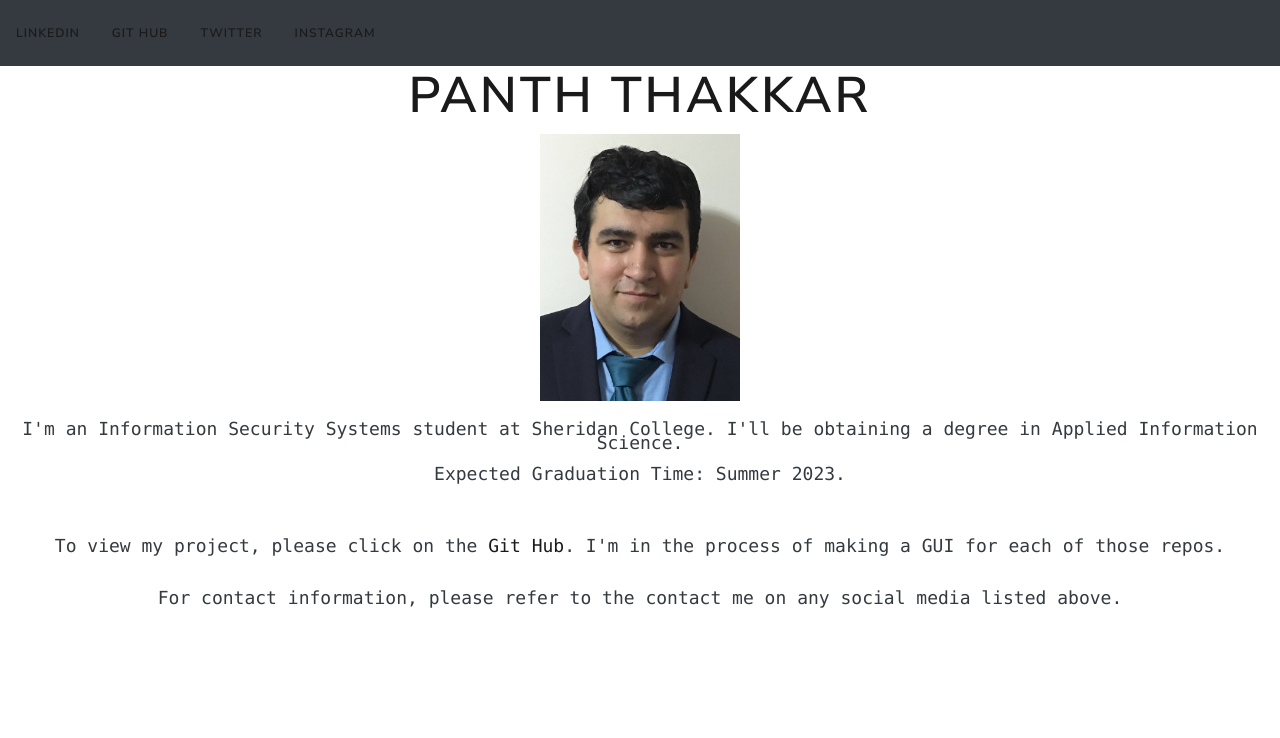
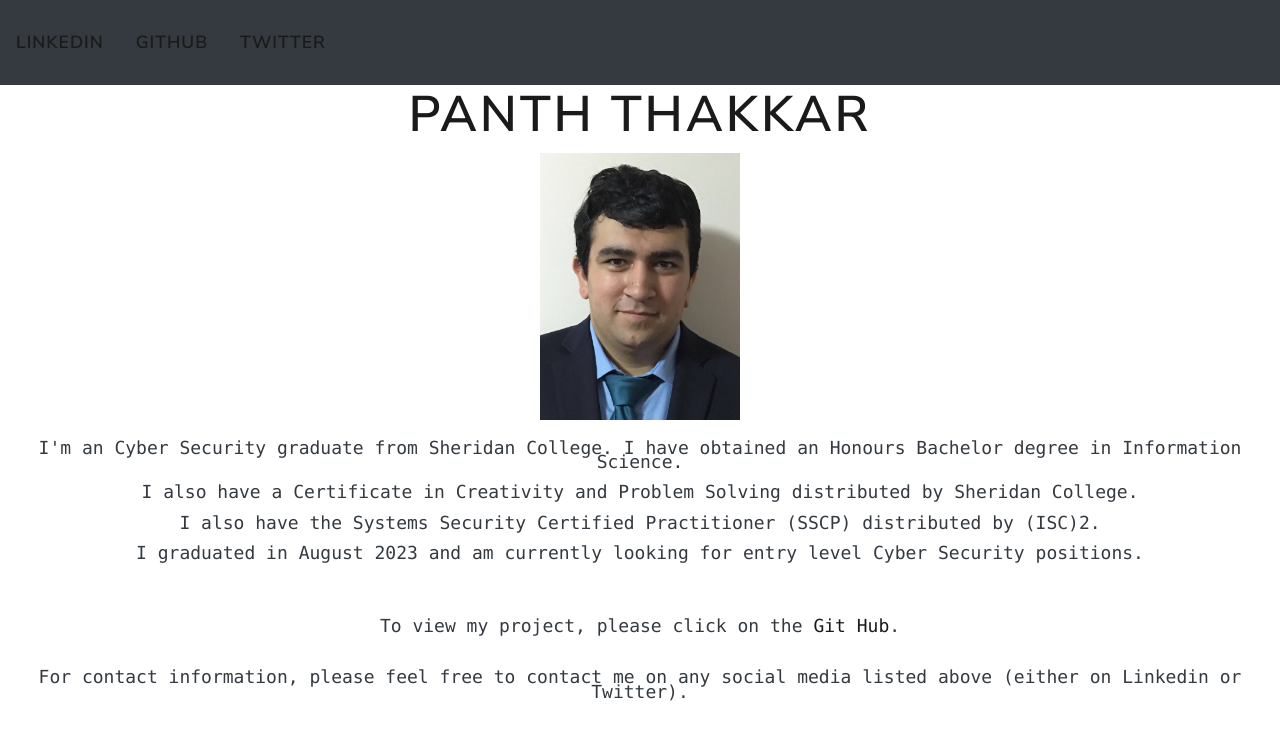
Before and after one commit to PanthThakkar/PanthThakkar.github.io, a plain HTML site: page index.html in a window 1280 px wide. Drawn offline with Linux system fonts and the light colour scheme.

Commit message:
Update index.html
Made changes to the content of the website.

```diff
--- a/index.html
+++ b/index.html
@@ -31,12 +31,11 @@
     </style>
   </head>
     <body>
-        <nav class="navbar navbar-expand-lg navbar-dark bg-dark sticky-top">
+        <nav class="navbar navbar-expand-lg navbar-light bg-dark sticky-top">
             <div class="collapse navbar-collapse">
-                <a href = "https://www.linkedin.com/in/panth-thakkar-966611149/" class="nav-item">Linkedin</a>
-                <a href = "https://github.com/PanthThakkar" class="nav-item">Git Hub</a>
-                <a href = "https://twitter.com/PanthThakkar?lang=en" class="nav-item"> Twitter</a>
-                <a href = "https://www.instagram.com/jumpsquad7/" class="nav-item">Instagram</a>
+                <a href = "https://www.linkedin.com/in/panth-thakkar-966611149/" class="nav-item navbar-brand ">LinkedIn</a>
+                <a href = "https://github.com/PanthThakkar" class="nav-item navbar-brand ">GitHub</a>
+                <a href = "https://twitter.com/PanthThakkar?lang=en" class="nav-item navbar-brand "> Twitter</a>
             </div>
         </nav>
         <h1>Panth Thakkar</h1>
@@ -45,12 +44,14 @@
                 <img src="me.png" alt="Avatar" style = "width: 200px">
             </div>
             <br>
-            <p class="text-dark text-monospace">I'm an Information Security Systems student at Sheridan College. I'll be obtaining a degree in Applied Information Science.</p>
-            <p class = "text-dark text-monospace"> Expected Graduation Time: Summer 2023.</p>
+            <p class="text-dark text-monospace">I'm an Cyber Security graduate from Sheridan College. I have obtained an Honours Bachelor degree in Information Science.</p>
+            <p class="text-dark text-monospace">I also have a Certificate in Creativity and Problem Solving distributed by Sheridan College.</p>
+            <p class="text-dark text-monospace">I also have the Systems Security Certified Practitioner (SSCP) distributed by (ISC)2.</p>
+            <p class = "text-dark text-monospace"> I graduated in August 2023 and am currently looking for entry level Cyber Security positions.</p>
         </div>
         <br><br>
-        <p class="text-dark text-monospace">To view my project, please click on the <a href = "https://github.com/PanthThakkar">Git Hub</a>. I'm in the process of making a GUI for each of those repos.</p><br>
-        <p class="text-dark text-monospace">For contact information, please refer to the contact me on any social media listed above.</p>
+        <p class="text-dark text-monospace">To view my project, please click on the <a href = "https://github.com/PanthThakkar">Git Hub</a>.</p><br>
+        <p class="text-dark text-monospace">For contact information, please feel free to  contact me on any social media listed above (either on Linkedin or Twitter).</p>
         <br><br>
 <!--
         <div class = "container-fluid padding">
```
